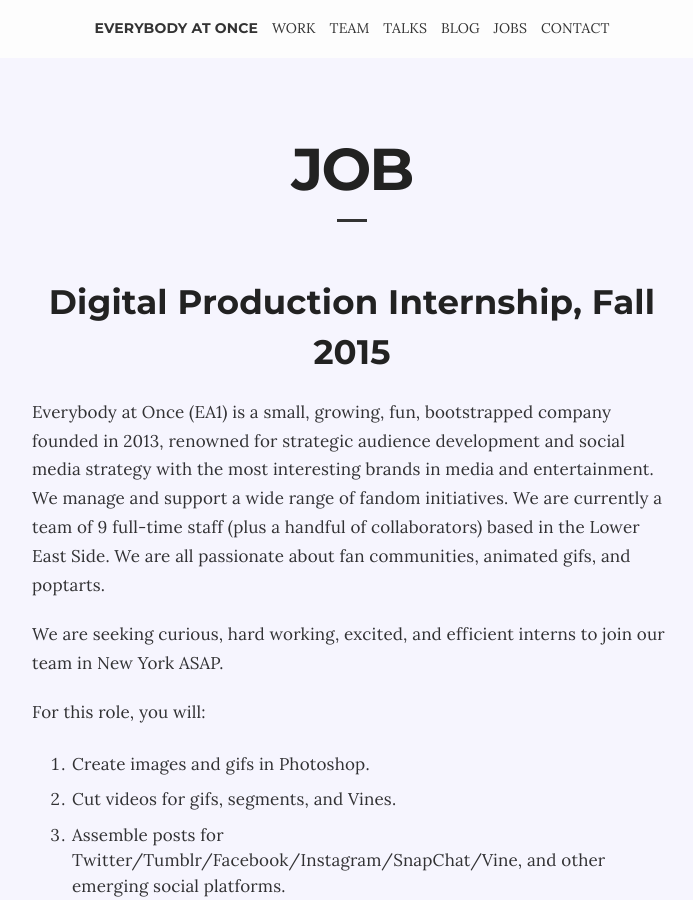
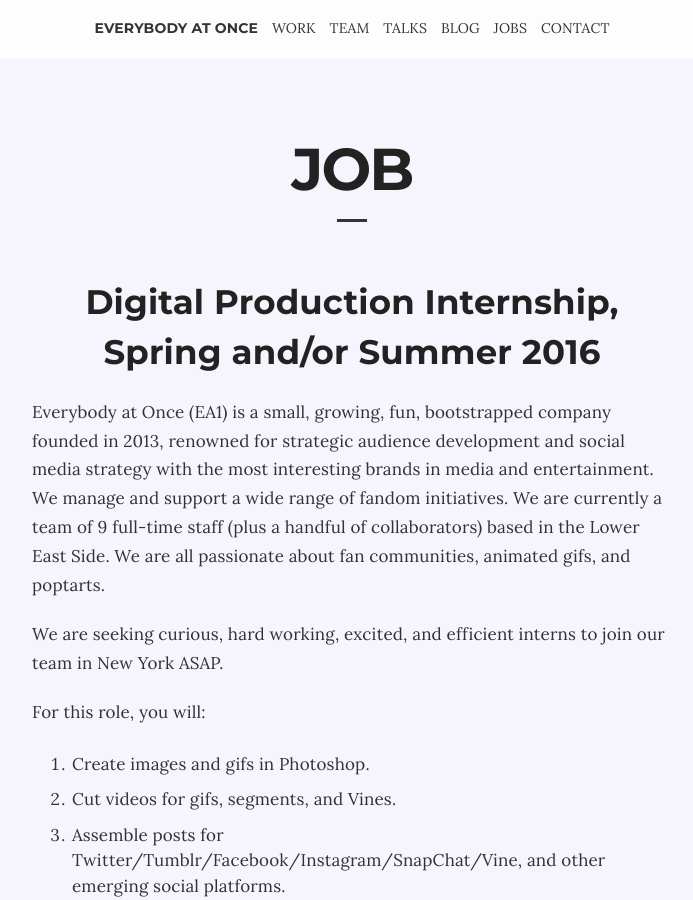
Before and after one commit to everybodyatonce/ea1-dot-co, a Jekyll site: the page built from _jobs/digital-product-internship-fall.md, in a window 1280 px wide and 900 px high. Shown: the whole window, without its empty margins (288-981 px from the left). Built offline with Jekyll 4.4.1, drawn with Linux system fonts in a browser that asks for light colours; nearby versions of some CDN libraries; Markdown is read by kramdown in place of the engine named in the settings; some of the changed text lies outside the part shown.

Commit message:
Update digital-product-internship-fall.md

```diff
--- a/_jobs/digital-product-internship-fall.md
+++ b/_jobs/digital-product-internship-fall.md
@@ -1,6 +1,6 @@
 ---
 layout: job
-title: "Digital Production Internship, Fall 2015"
+title: "Digital Production Internship, Spring and/or Summer 2016"
 description: "We are seeking curious, hard working, excited, and efficient interns to join our team in New York ASAP"
 published: true
 ---
@@ -35,7 +35,7 @@
 
 Candidates must be available for 10-20 hours, M-F, between the hours of 10:00am-6:00pm.
 
-To be considered for this position, please send the following to [intern@ea1.co](mailto:intern@ea1.co) with “Fall Internship 2015” in the Subject Line.
+To be considered for this position, please send the following to [intern@ea1.co](mailto:intern@ea1.co) with “Spring and/or Summer 2016 Internship” in the Subject Line.
 
 Please include:
 
```
